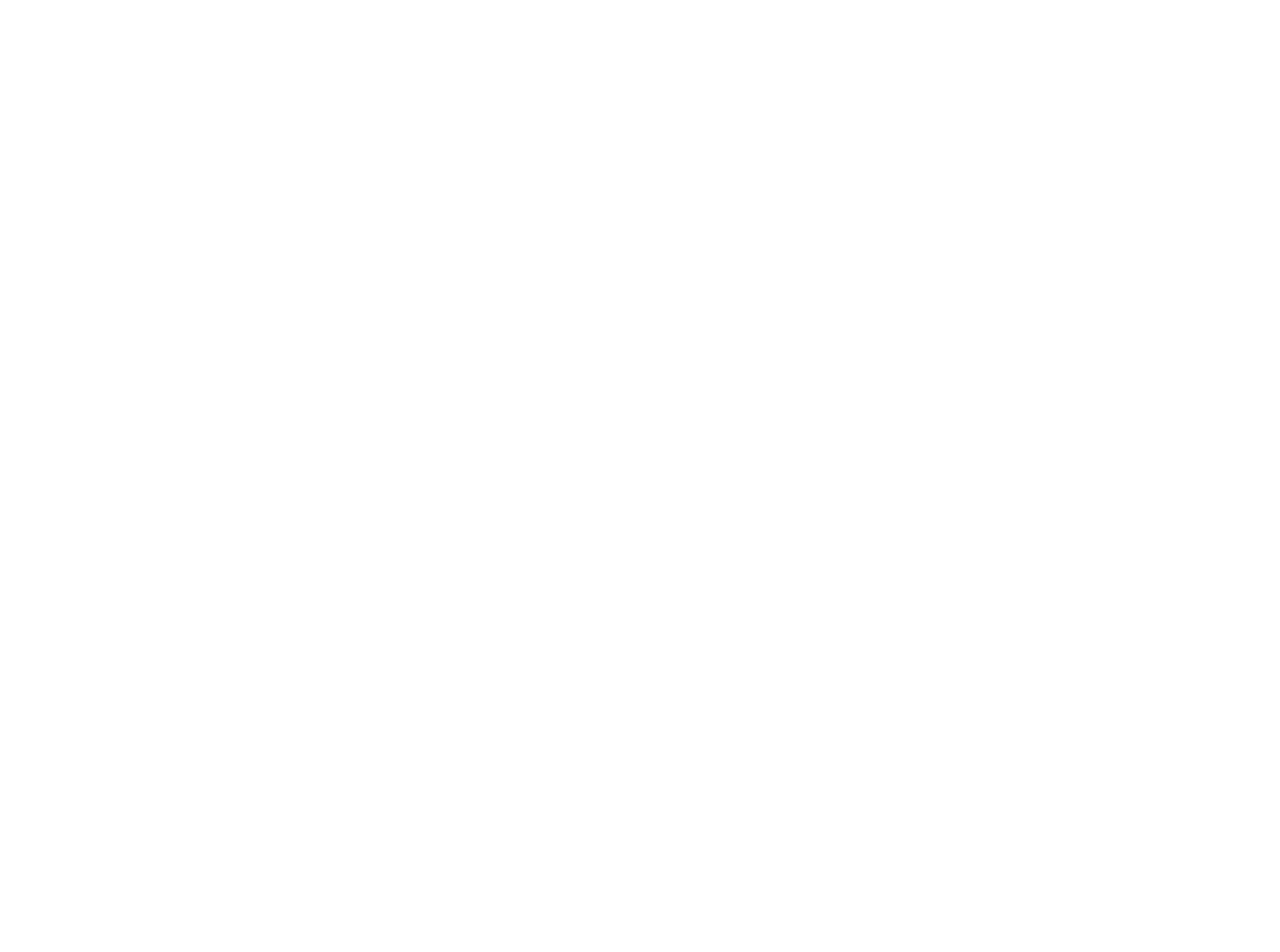
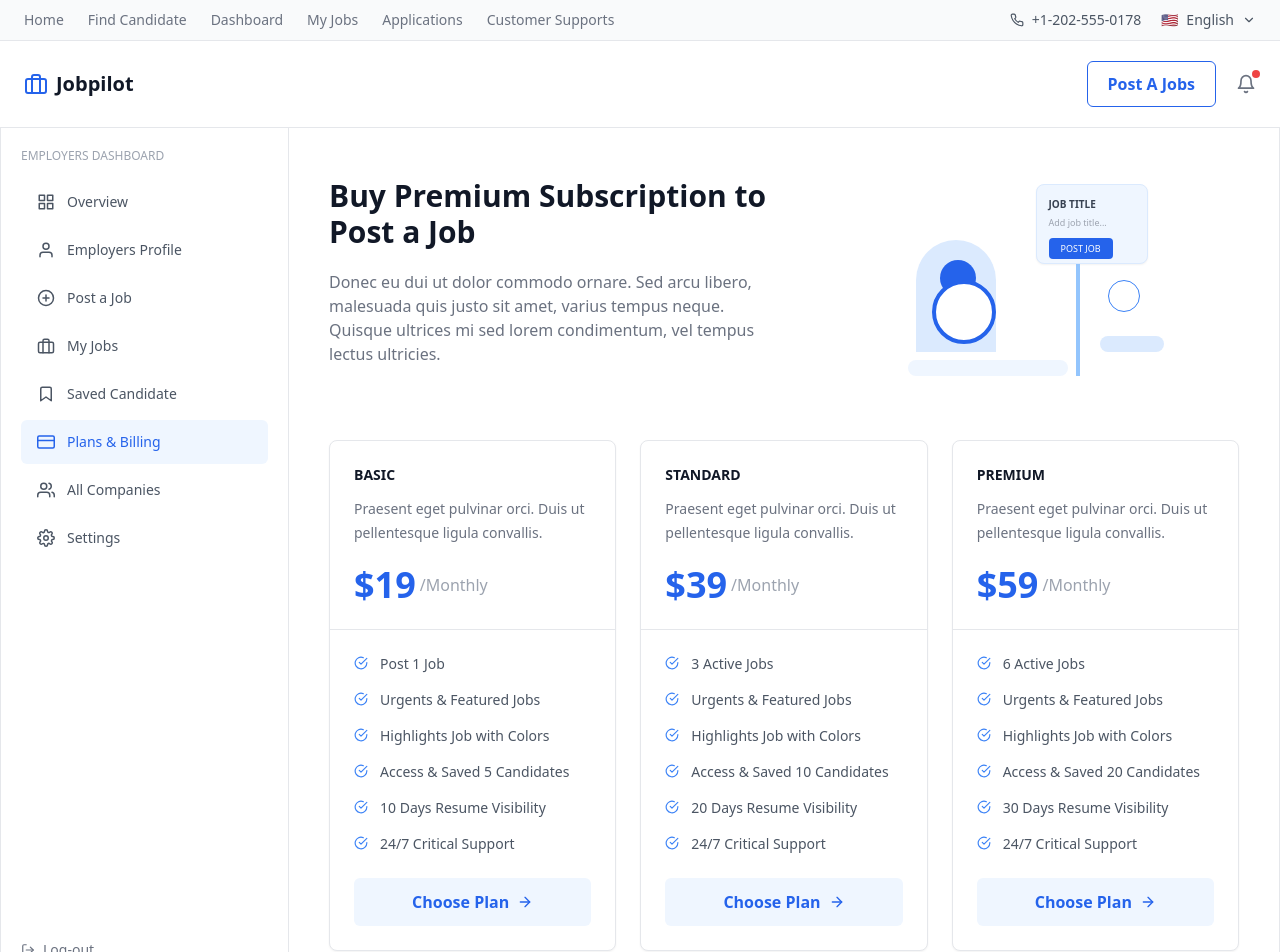
Before and after one commit to CDAC-AC-Project/Job-Portal, a React (Vite) app in the folder Frontend/: page /recruiter/plans-billing in a window 1280 px wide. Before the commit this address had no page. Shown: the top 952 px of the page. Before the commit the page ends 800 px from the top, so only its background shows below. Built offline with nearby package versions, Linux system fonts and the light colour scheme.

Commit message:
Add Dashboard/plans and billing functionality

```diff
--- a/Frontend/src/App.jsx
+++ b/Frontend/src/App.jsx
@@ -4,6 +4,8 @@
 import SocialMediaProfile from "./pages/recruiter/SocialMediaProfile";
 import ContactInfo from "./pages/recruiter/ContactInfo";
 import ProfileComplete from "./pages/recruiter/ProfileComplete";
+import RecruiterDashboard from "./pages/recruiter/RecruiterDashboard";
+import PlansBilling from "./pages/recruiter/PlansBilling";
 
 function App() {
   return (
@@ -22,9 +24,9 @@
           path="/recruiter/profile-complete"
           element={<ProfileComplete />}
         />
-
+        <Route path="/recruiter/dashboard" element={<RecruiterDashboard />} />
         {/* Temporary routes */}
-        <Route path="/recruiter/dashboard" element={<h1>Recruiter Dashboard</h1>} />
+        <Route path="/recruiter/plans-billing" element={<PlansBilling />} />
         <Route path="/recruiter/post-job" element={<h1>Post Job Page</h1>} />
       </Routes>
     </BrowserRouter>
--- /dev/null
+++ b/Frontend/src/components/recruiter/PremiumSubscriptionIllustration.jsx
@@ -0,0 +1,29 @@
+export default function PremiumSubscriptionIllustration() {
+  return (
+    <div className="hidden lg:flex justify-center">
+      <div className="relative w-72 h-52">
+        <div className="absolute right-4 top-4 w-28 h-20 bg-blue-50 border border-blue-100 rounded-lg shadow-sm p-3">
+          <p className="text-[10px] font-semibold text-gray-700">JOB TITLE</p>
+          <p className="text-[9px] text-gray-400 mt-1">Add job title...</p>
+          <button className="mt-2 bg-blue-600 text-white text-[9px] px-3 py-1 rounded">
+            POST JOB
+          </button>
+        </div>
+
+        <div className="absolute left-10 bottom-6 w-20 h-28 bg-blue-100 rounded-t-full"></div>
+
+        <div className="absolute left-16 bottom-20 w-9 h-9 bg-blue-600 rounded-full"></div>
+
+        <div className="absolute left-14 bottom-8 w-16 h-16 border-4 border-blue-600 rounded-full bg-white"></div>
+
+        <div className="absolute left-8 bottom-0 w-40 h-4 bg-blue-50 rounded-full"></div>
+
+        <div className="absolute right-12 bottom-0 w-10 h-28 border-l-4 border-blue-300"></div>
+
+        <div className="absolute right-6 bottom-16 w-8 h-8 border border-blue-500 rounded-full"></div>
+
+        <div className="absolute right-0 bottom-6 w-16 h-4 bg-blue-100 rounded-full"></div>
+      </div>
+    </div>
+  );
+}
--- a/Frontend/src/components/recruiter/RecentlyPostedJobsTable.jsx
+++ b/Frontend/src/components/recruiter/RecentlyPostedJobsTable.jsx
@@ -10,7 +10,11 @@
 } from "react-icons/fi";
 
 export default function RecentlyPostedJobsTable({ jobs }) {
-  const [openMenuId, setOpenMenuId] = useState(3);
+  const [openMenuId, setOpenMenuId] = useState(null);
+
+  const handleRowClick = (jobId) => {
+    setOpenMenuId(openMenuId === jobId ? null : jobId);
+  };
 
   return (
     <div className="bg-white">
@@ -36,11 +40,15 @@
           </thead>
 
           <tbody>
-            {jobs.map((job) => (
+            {jobs.map((job) => {
+              const isMenuOpen = openMenuId === job.id;
+
+              return (
                 <tr
                   key={job.id}
-                className={`border-t border-gray-200 hover:bg-blue-50 transition ${
-                  job.id === 3 ? "outline outline-1 outline-blue-500" : ""
+                  onClick={() => handleRowClick(job.id)}
+                  className={`border-t border-gray-200 hover:bg-blue-50 transition cursor-pointer ${
+                    isMenuOpen ? "outline outline-1 outline-blue-500 bg-blue-50" : ""
                   }`}
                 >
                   <td className="px-5 py-5">
@@ -73,8 +81,12 @@
 
                   <td className="px-5 py-5">
                     <button
+                      onClick={(e) => {
+                        e.stopPropagation();
+                        console.log("View applications:", job.id);
+                      }}
                       className={`px-5 py-3 rounded-md font-semibold transition ${
-                      job.id === 3
+                        isMenuOpen
                           ? "bg-blue-600 text-white"
                           : "bg-gray-100 text-blue-600 hover:bg-blue-600 hover:text-white"
                       }`}
@@ -85,27 +97,40 @@
 
                   <td className="px-5 py-5 text-right relative">
                     <button
-                    onClick={() =>
-                      setOpenMenuId(openMenuId === job.id ? null : job.id)
-                    }
+                      onClick={(e) => {
+                        e.stopPropagation();
+                        handleRowClick(job.id);
+                      }}
                       className="text-gray-500 hover:text-blue-600"
                     >
                       <FiMoreVertical />
                     </button>
 
-                  {openMenuId === job.id && (
-                    <div className="absolute right-8 top-12 w-48 bg-white border border-gray-200 shadow-lg rounded-md z-20 text-left">
-                      <button className="w-full px-4 py-3 text-sm flex items-center gap-2 text-blue-600 bg-blue-50 hover:bg-blue-100">
+                    {isMenuOpen && (
+                      <div
+                        onClick={(e) => e.stopPropagation()}
+                        className="absolute right-8 top-12 w-48 bg-white border border-gray-200 shadow-lg rounded-md z-20 text-left"
+                      >
+                        <button
+                          onClick={() => console.log("Promote Job:", job.id)}
+                          className="w-full px-4 py-3 text-sm flex items-center gap-2 text-blue-600 bg-blue-50 hover:bg-blue-100"
+                        >
                           <FiTrendingUp />
                           Promote Job
                         </button>
 
-                      <button className="w-full px-4 py-3 text-sm flex items-center gap-2 text-gray-600 hover:bg-gray-50">
+                        <button
+                          onClick={() => console.log("View Detail:", job.id)}
+                          className="w-full px-4 py-3 text-sm flex items-center gap-2 text-gray-600 hover:bg-gray-50"
+                        >
                           <FiEye />
                           View Detail
                         </button>
 
-                      <button className="w-full px-4 py-3 text-sm flex items-center gap-2 text-gray-600 hover:bg-gray-50">
+                        <button
+                          onClick={() => console.log("Mark as expired:", job.id)}
+                          className="w-full px-4 py-3 text-sm flex items-center gap-2 text-gray-600 hover:bg-gray-50"
+                        >
                           <FiXCircle />
                           Mark as expired
                         </button>
@@ -113,7 +138,8 @@
                     )}
                   </td>
                 </tr>
-            ))}
+              );
+            })}
           </tbody>
         </table>
       </div>
--- /dev/null
+++ b/Frontend/src/components/recruiter/SubscriptionPlanCard.jsx
@@ -0,0 +1,50 @@
+import { FiCheckCircle, FiArrowRight } from "react-icons/fi";
+
+export default function SubscriptionPlanCard({ plan }) {
+  return (
+    <div className="group relative bg-white rounded-lg border border-gray-200 shadow-sm transition-all duration-300 hover:border-blue-600 hover:shadow-xl hover:-translate-y-2">
+      {/* Recommendation badge appears only on hover if plan is recommended */}
+      {plan.recommended && (
+        <div className="absolute -top-8 left-1/2 -translate-x-1/2 bg-blue-600 text-white px-6 py-2 rounded-t-md text-sm font-medium opacity-0 group-hover:opacity-100 transition">
+          Recommendation
+        </div>
+      )}
+
+      <div className="p-6 border-b border-gray-200">
+        <h3 className="text-sm font-semibold text-gray-900 mb-3">
+          {plan.name}
+        </h3>
+
+        <p className="text-sm text-gray-500 leading-6 mb-5">
+          {plan.description}
+        </p>
+
+        <div className="flex items-end gap-1">
+          <span className="text-blue-600 text-4xl font-semibold">
+            ${plan.price}
+          </span>
+          <span className="text-gray-400 mb-2">/{plan.duration}</span>
+        </div>
+      </div>
+
+      <div className="p-6">
+        <ul className="space-y-4 mb-6">
+          {plan.features.map((feature) => (
+            <li
+              key={feature}
+              className="flex items-start gap-3 text-sm text-gray-600"
+            >
+              <FiCheckCircle className="text-blue-500 mt-0.5 shrink-0" />
+              <span>{feature}</span>
+            </li>
+          ))}
+        </ul>
+
+        <button className="w-full px-5 py-3 rounded-md font-semibold flex items-center justify-center gap-2 transition bg-blue-50 text-blue-600 group-hover:bg-blue-600 group-hover:text-white">
+          Choose Plan
+          <FiArrowRight />
+        </button>
+      </div>
+    </div>
+  );
+}
--- /dev/null
+++ b/Frontend/src/data/subscriptionPlansData.js
@@ -0,0 +1,53 @@
+export const subscriptionPlans = [
+  {
+    id: 1,
+    name: "BASIC",
+    description:
+      "Praesent eget pulvinar orci. Duis ut pellentesque ligula convallis.",
+    price: 19,
+    duration: "Monthly",
+    features: [
+      "Post 1 Job",
+      "Urgents & Featured Jobs",
+      "Highlights Job with Colors",
+      "Access & Saved 5 Candidates",
+      "10 Days Resume Visibility",
+      "24/7 Critical Support",
+    ],
+    recommended: false,
+  },
+  {
+    id: 2,
+    name: "STANDARD",
+    description:
+      "Praesent eget pulvinar orci. Duis ut pellentesque ligula convallis.",
+    price: 39,
+    duration: "Monthly",
+    features: [
+      "3 Active Jobs",
+      "Urgents & Featured Jobs",
+      "Highlights Job with Colors",
+      "Access & Saved 10 Candidates",
+      "20 Days Resume Visibility",
+      "24/7 Critical Support",
+    ],
+    recommended: true,
+  },
+  {
+    id: 3,
+    name: "PREMIUM",
+    description:
+      "Praesent eget pulvinar orci. Duis ut pellentesque ligula convallis.",
+    price: 59,
+    duration: "Monthly",
+    features: [
+      "6 Active Jobs",
+      "Urgents & Featured Jobs",
+      "Highlights Job with Colors",
+      "Access & Saved 20 Candidates",
+      "30 Days Resume Visibility",
+      "24/7 Critical Support",
+    ],
+    recommended: false,
+  },
+];
--- /dev/null
+++ b/Frontend/src/pages/recruiter/PlansBilling.jsx
@@ -0,0 +1,56 @@
+import RecruiterHeader from "../../components/recruiter/RecruiterHeader";
+import RecruiterSidebar from "../../components/recruiter/RecruiterSidebar";
+import SubscriptionPlanCard from "../../components/recruiter/SubscriptionPlanCard";
+import PremiumSubscriptionIllustration from "../../components/recruiter/PremiumSubscriptionIllustration";
+
+import { subscriptionPlans } from "../../data/subscriptionPlansData";
+
+export default function PlansBilling() {
+  const handleChoosePlan = (plan) => {
+    console.log("Selected plan:", plan);
+  };
+
+  return (
+    <div className="min-h-screen bg-white flex flex-col">
+      <RecruiterHeader />
+
+      <main className="flex-1">
+        <div className="max-w-7xl mx-auto flex flex-col lg:flex-row border-x border-gray-200">
+          <RecruiterSidebar />
+
+          <section className="flex-1 px-4 sm:px-6 lg:px-10 py-10">
+            {/* Hero Section */}
+            <div className="grid grid-cols-1 lg:grid-cols-2 gap-8 items-center mb-16">
+              <div>
+                <h1 className="text-2xl sm:text-3xl font-semibold text-gray-900 mb-5">
+                  Buy Premium Subscription to Post a Job
+                </h1>
+
+                <p className="text-sm sm:text-base text-gray-500 leading-7 max-w-xl">
+                  Donec eu dui ut dolor commodo ornare. Sed arcu libero,
+                  malesuada quis justo sit amet, varius tempus neque. Quisque
+                  ultrices mi sed lorem condimentum, vel tempus lectus ultricies.
+                </p>
+              </div>
+
+              <PremiumSubscriptionIllustration />
+            </div>
+
+            {/* Plans */}
+            <div className="grid grid-cols-1 md:grid-cols-3 gap-8 lg:gap-6 items-end">
+              {subscriptionPlans.map((plan) => (
+                <div key={plan.id} onClick={() => handleChoosePlan(plan)}>
+                  <SubscriptionPlanCard plan={plan} />
+                </div>
+              ))}
+            </div>
+          </section>
+        </div>
+      </main>
+
+      <footer className="border-t border-gray-200 py-5 text-center text-sm text-gray-400">
+        © 2025 Jobpilot - Job Board. All rights Reserved
+      </footer>
+    </div>
+  );
+}
```
Lines whose indentation alone changed are shown as unchanged.
